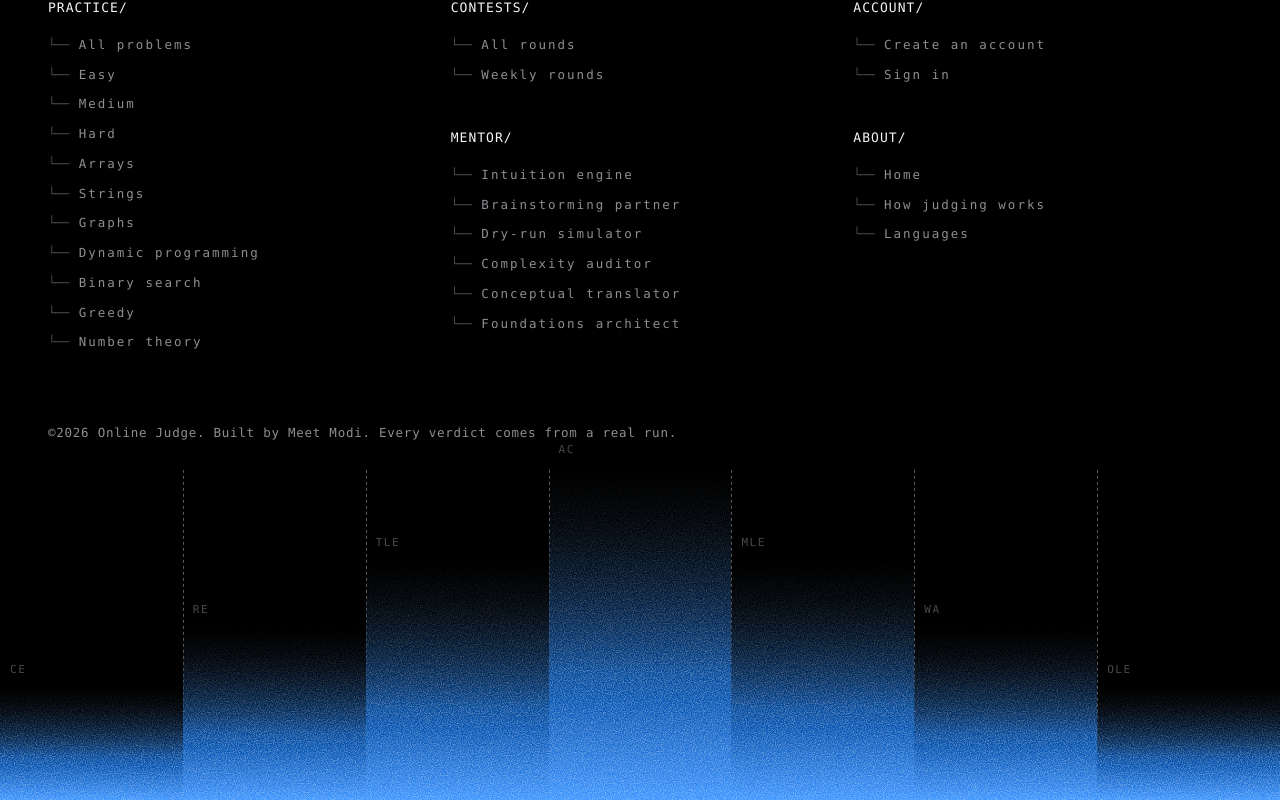
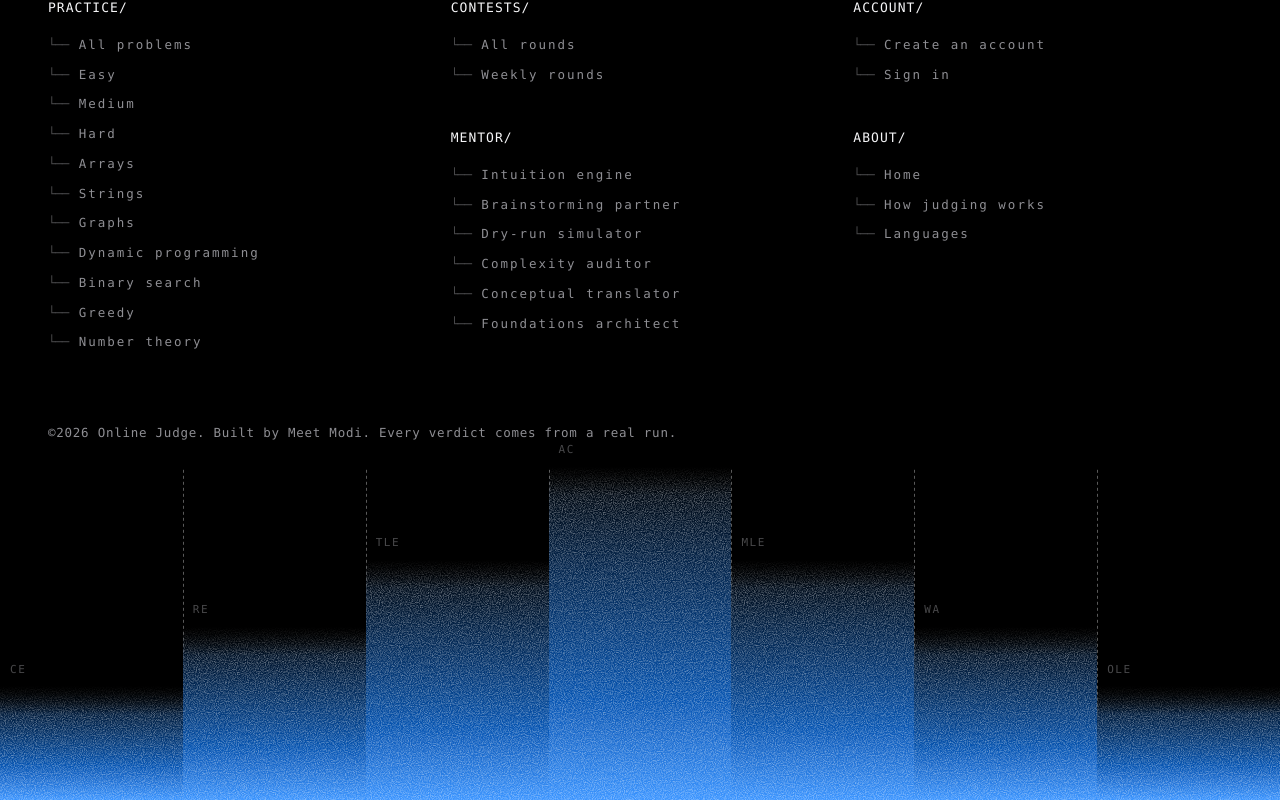
Before and after one commit to modi-meet/online-judge, a React (Vite) app in the folder apps/web/: page / in a window 1280 px wide. Shown: the part 5087-5887 px from the top of the page. Built offline with nearby package versions, Linux system fonts and the light colour scheme; no server answers.

Commit message:
web: the skyline fade is only the top edge now, a 28px softening

```diff
--- a/apps/web/src/styles.css
+++ b/apps/web/src/styles.css
@@ -593,8 +593,8 @@ main[data-page="profile"] { max-width: 880px; }
 .ft-bar + .ft-bar { background-size: 1px 6px; }
 .ft-fill { position: relative; display: block; height: var(--h); background: linear-gradient(to bottom, transparent, color-mix(in srgb, var(--accent) 30%, #000) 30%, color-mix(in srgb, var(--accent) 70%, #000) 70%, color-mix(in srgb, var(--accent) 80%, #fff)); transform-origin: bottom; }
 .ft-fill.grain { --grain-inv: 0; --grain-op: .35; }
-/* the top of each bar, grain and all, dissolves into the footer's black - no edge */
-.ft-fill { -webkit-mask-image: linear-gradient(to bottom, transparent, rgba(0, 0, 0, .35) 22%, #000 62%); mask-image: linear-gradient(to bottom, transparent, rgba(0, 0, 0, .35) 22%, #000 62%); }
+/* just the top edge of each bar, grain and all, softens into the black */
+.ft-fill { -webkit-mask-image: linear-gradient(to bottom, transparent, #000 28px); mask-image: linear-gradient(to bottom, transparent, #000 28px); }
 .ft-verdict { position: absolute; left: 10px; bottom: calc(var(--h) + 8px); font-size: 11px; letter-spacing: .14em; color: #48484a; }
 /* the skyline rises once, from the centre out, when it first scrolls into view */
 .ft-sky .ft-fill { transform: scaleY(.2); opacity: 0; transition: transform 700ms var(--ease-out) var(--d), opacity 500ms var(--ease-out) var(--d); }
```
